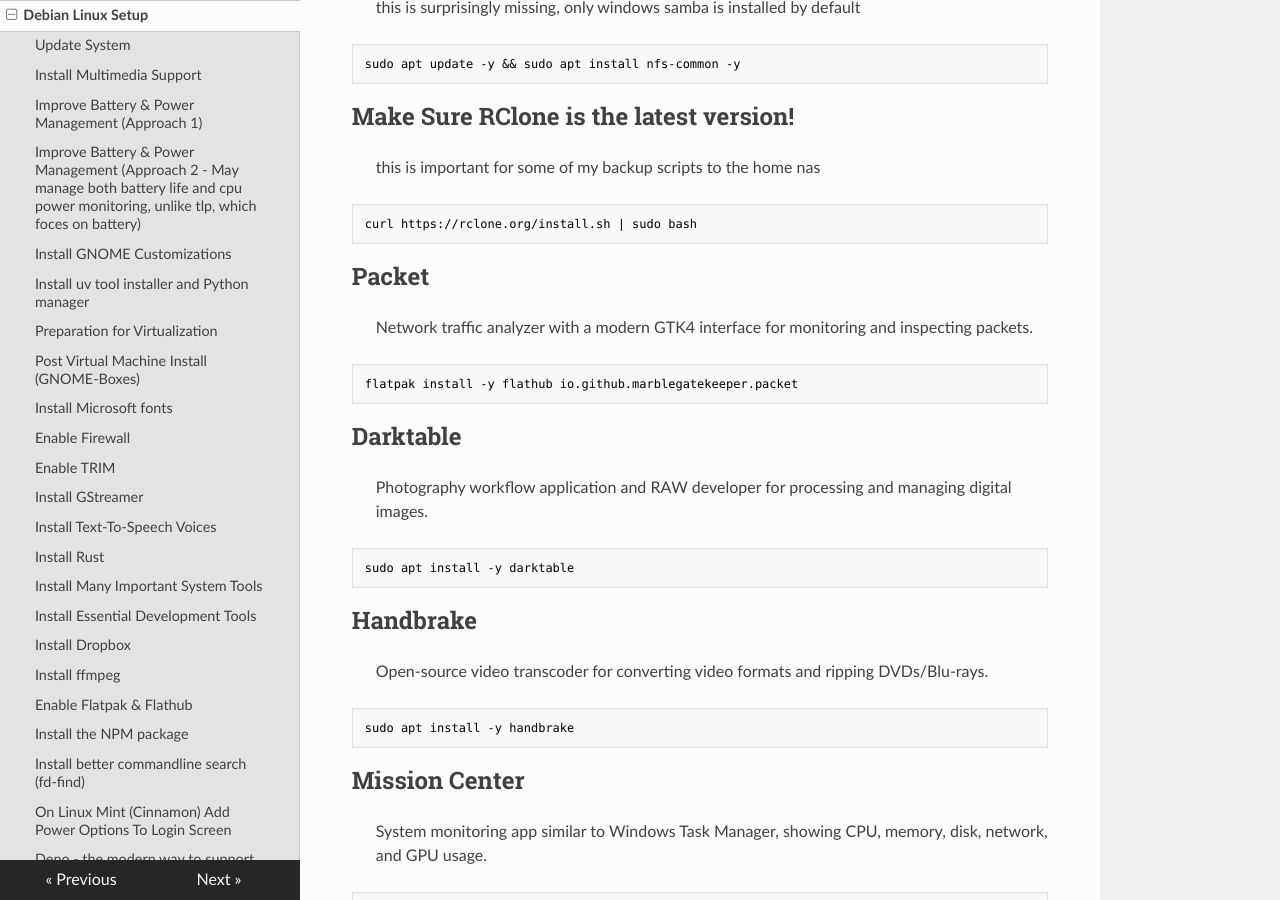
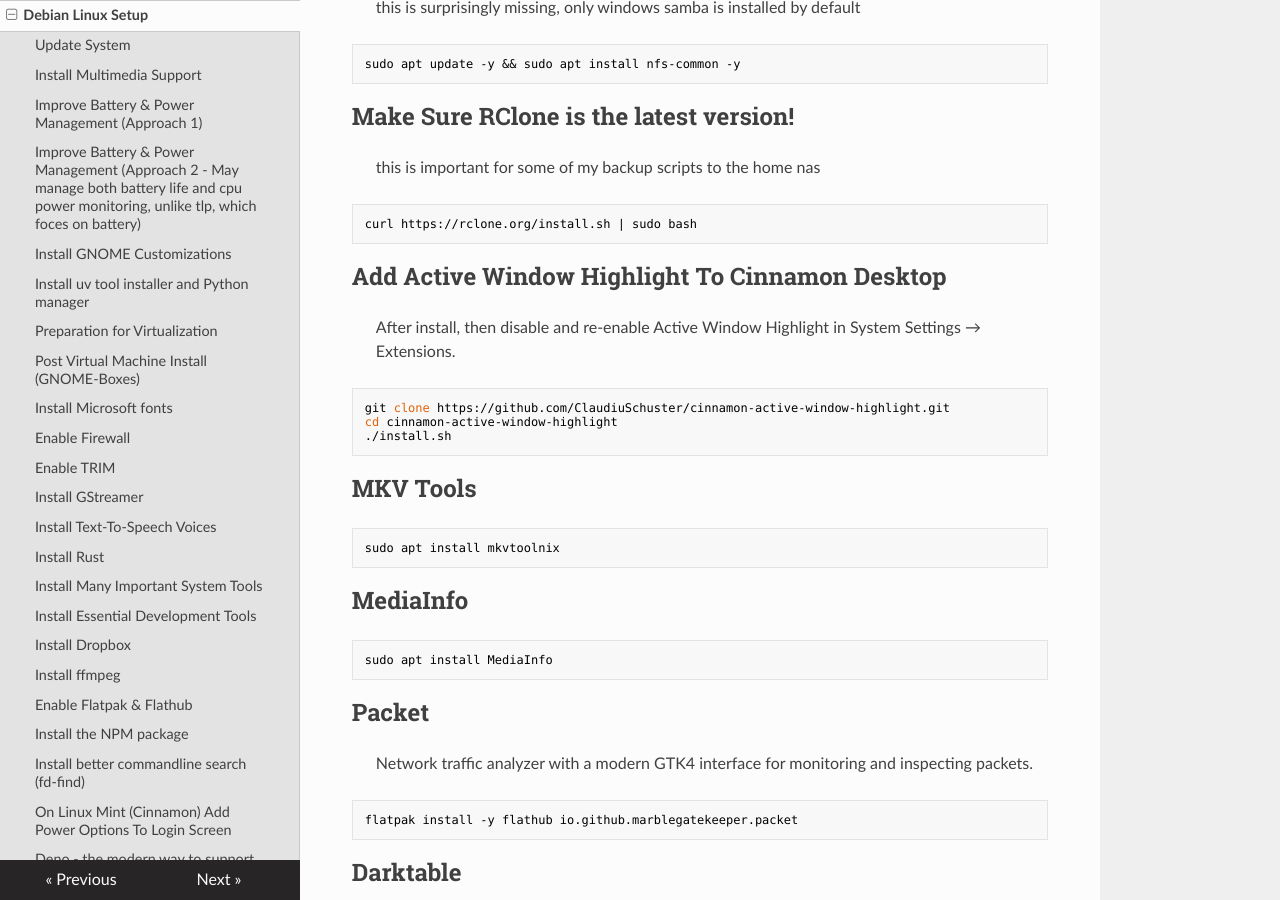
Before and after one commit to travisseymour/useful_stuff, an MkDocs documentation site: the page built from docs/debian_setup.md, in a window 1280 px wide and 900 px high, scrolled down 9057 px. Built offline with MkDocs 1.6.1, drawn with Linux system fonts in a browser that asks for light colours; nearby versions of some CDN libraries.

Commit message:
added mediainfo and mkvtoolnix

````diff
--- a/docs/debian_setup.md
+++ b/docs/debian_setup.md
@@ -425,6 +425,28 @@
 
 ```bash
 curl https://rclone.org/install.sh | sudo bash
+```
+
+## Add Active Window Highlight To Cinnamon Desktop
+
+> After install, then disable and re-enable Active Window Highlight in System Settings → Extensions.
+
+```bash
+git clone https://github.com/ClaudiuSchuster/cinnamon-active-window-highlight.git
+cd cinnamon-active-window-highlight
+./install.sh
+```
+
+## MKV Tools
+
+```bash
+sudo apt install mkvtoolnix
+```
+
+## MediaInfo
+
+```bash
+sudo apt install MediaInfo
 ```
 
 ## Packet
````
Also changed, not shown: 1 other file.
